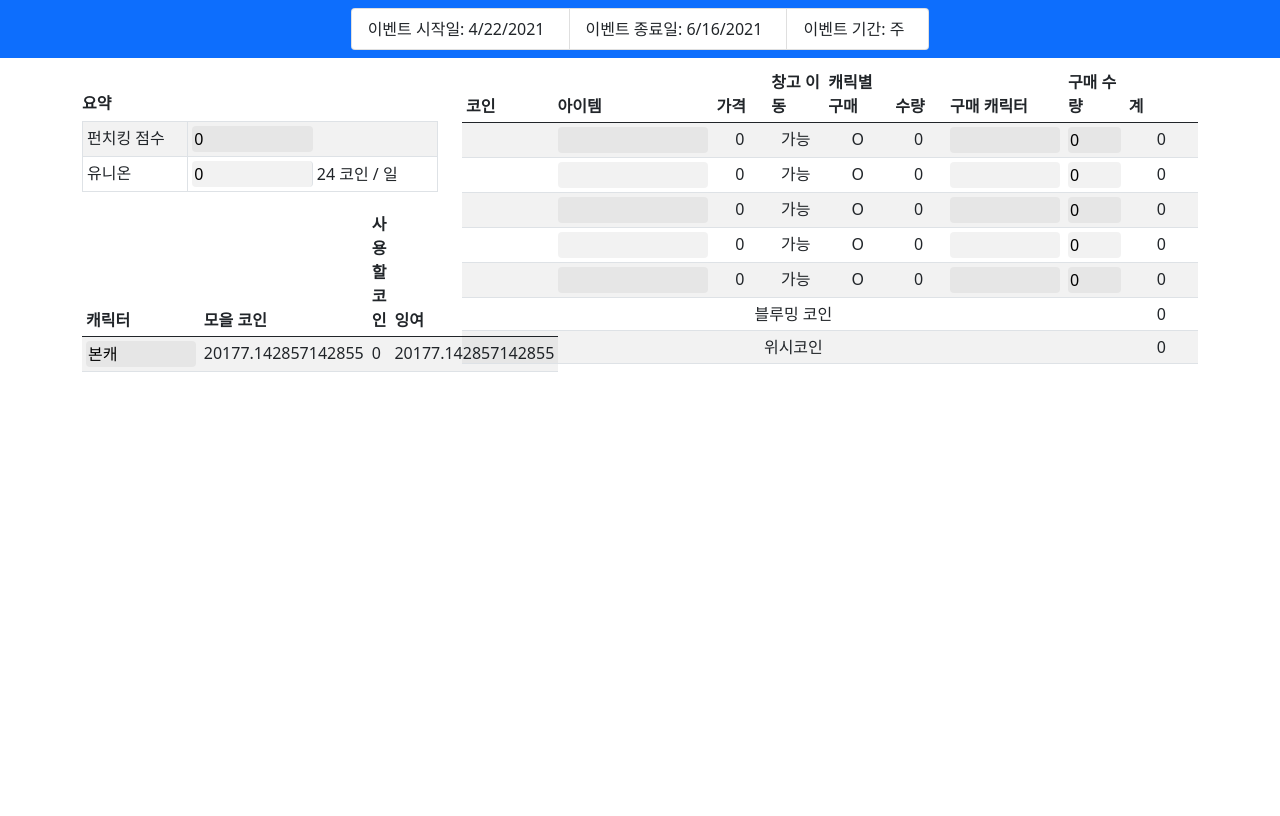
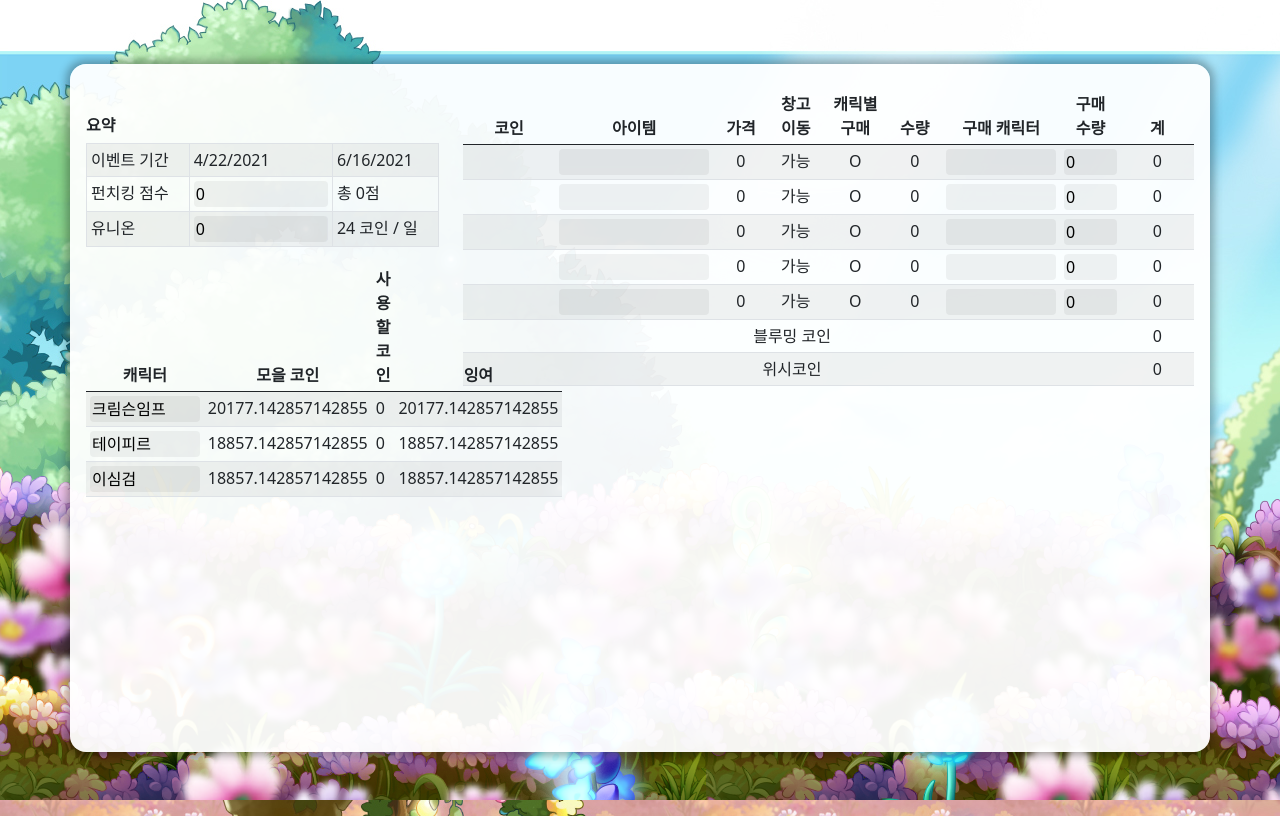
Before and after one commit to Cloudless67/coinshop, a Vue app in the folder client/: page / in a window 1280 px wide. Built offline with nearby package versions, Linux system fonts and the light colour scheme.

Commit message:
Updated design

```diff
--- a/client/src/App.vue
+++ b/client/src/App.vue
@@ -1,16 +1,6 @@
 <template>
+    <div class="front"></div>
     <div class="back">
-        <div class="container-fluid bg-primary py-2">
-            <ul class="list-group list-group-horizontal justify-content-center">
-                <span class="list-group-item pe-4"
-                    >이벤트 시작일: {{ eventStart.toLocaleString() }}
-                </span>
-                <span class="list-group-item pe-4"
-                    >이벤트 종료일: {{ eventEnd.toLocaleString() }}
-                </span>
-                <span class="list-group-item pe-4">이벤트 기간: 주 </span>
-            </ul>
-        </div>
         <div class="container">
             <Main />
         </div>
@@ -44,10 +34,30 @@ export default defineComponent({
 <style lang="scss">
 @import './scss/style.scss';
 body {
+    position: relative;
     width: 100%;
+    background-image: url('/back.jpg');
+    display: flex;
+    flex-direction: column;
+    justify-content: center;
+    z-index: -10;
 }
 
-.back {
-    height: 100vh;
+.container {
+    background: rgb(255, 255, 255, 0.95);
+    border-radius: 1rem;
+    padding: 1rem;
+    margin-top: 4rem;
+    margin-bottom: 4rem;
+    box-shadow: 0 0 8px 4px rgba(0, 0, 0, 0.3);
+}
+
+.front {
+    position: fixed;
+    background-image: url('/front.png');
+    width: 100%;
+    height: 50vh;
+    bottom: 0;
+    z-index: -10;
 }
 </style>
--- a/client/src/components/Autocomplete.vue
+++ b/client/src/components/Autocomplete.vue
@@ -4,9 +4,9 @@
             type="text"
             :value="value"
             :style="{ width }"
-            @keydown.down="down"
-            @keydown.up="up"
-            @keydown.enter.exact="enter"
+            @keydown.down="handleDown"
+            @keydown.up="handleUp"
+            @keydown.enter.exact="handleEnter"
             @input="updateInput($event.target.value)"
             @focus="updateInput($event.target.value)"
             @blur="active = false"
@@ -53,14 +53,6 @@ export default defineComponent({
             return this.itemsList.filter(x => x.includes(this.value));
         },
     },
-    watch: {
-        focus() {
-            if (this.focus >= 0) {
-                const list = this.$refs.list as HTMLUListElement;
-                list.children[this.focus].scrollIntoView();
-            }
-        },
-    },
     methods: {
         updateInput(value: string) {
             this.active = true;
@@ -70,16 +62,24 @@ export default defineComponent({
             this.active = false;
             this.$emit('update', cand);
         },
-        down() {
+        handleDown() {
             this.active = true;
             this.focus = Math.min(this.focus + 1, this.candidates.length - 1);
+            this.scrollView(false);
         },
-        up() {
-            this.active = true;
+        handleUp() {
             this.focus = Math.max(this.focus - 1, -1);
+            this.active = this.focus !== -1;
+            this.scrollView(true);
         },
-        enter() {
+        handleEnter() {
             if (this.active && this.focus >= 0) this.select(this.candidates[this.focus]);
+        },
+        scrollView(up: boolean) {
+            if (this.focus >= 0) {
+                const list = this.$refs.list as HTMLUListElement;
+                list.children[this.focus].scrollIntoView(up);
+            }
         },
     },
 });
--- a/client/src/components/Table/CharacterTable.vue
+++ b/client/src/components/Table/CharacterTable.vue
@@ -5,9 +5,9 @@
             <tr v-for="(row, i) in rows" :key="i">
                 <td>
                     <input
-                        class="nickname"
                         type="text"
                         :value="row.nickname"
+                        style="width: 12ch;"
                         @keydown.ctrl.enter="addRow(i)"
                         @keydown.ctrl.delete.prevent="removeRow(i)"
                         @input="updateNickname($event, i)"
@@ -17,7 +17,7 @@
                     {{ row.expectedTotal }}
                 </td>
                 <td>
-                    {{ row.used }}
+                    {{ row.using }}
                 </td>
                 <td>
                     {{ row.surplus }}
@@ -36,6 +36,7 @@ import {
     updateCharacterNickname,
 } from '@/store/mutationTypes';
 import useTableRowController from '@/composables/useTableRowController';
+import Item from '@/Item';
 
 export default defineComponent({
     name: 'Character Table',
@@ -52,11 +53,20 @@ export default defineComponent({
     computed: {
         rows() {
             const days = this.$store.getters.eventDuration;
-            return this.$store.state.characterData.table.map((nickname, i) => {
+            return this.$store.state.characterData.table.map((row, i) => {
                 let expectedTotal = (days / 7) * 300 * 8;
                 if (i === 0) expectedTotal += this.$store.getters.gardeningCoin * days;
-                const surplus = expectedTotal;
-                return { nickname, expectedTotal, used: 0, surplus };
+
+                const using = this.$store.state.itemCartData.table
+                    .filter(cartRow => cartRow[1] === row[0])
+                    .map(cartRow => {
+                        const item: Item = this.$store.getters.getItemByName(cartRow[0]);
+                        if (item.coin === 0) return (cartRow[2] as number) * item.price;
+                        else return 0;
+                    })
+                    .reduce((a, r) => a + r, 0);
+
+                return { nickname: row[0], expectedTotal, using, surplus: expectedTotal - using };
             });
         },
     },
@@ -71,9 +81,3 @@ export default defineComponent({
     },
 });
 </script>
-
-<style lang="scss" scoped>
-.nickname {
-    width: 12ch;
-}
-</style>
--- a/client/src/components/Table/InputTable.vue
+++ b/client/src/components/Table/InputTable.vue
@@ -4,32 +4,32 @@
         <tbody>
             <tr>
                 <td>
+                    이벤트 기간
+                </td>
+                <td>
+                    {{ $store.state.eventStart.toLocaleString() }}
+                </td>
+                <td>
+                    {{ $store.state.eventEnd.toLocaleString() }}
+                </td>
+            </tr>
+            <tr>
+                <td>
                     펀치킹 점수
                 </td>
                 <td>
-                    <input
-                        type="number"
-                        v-model="punchKingScore"
-                        min="0"
-                        max="1500"
-                    />
+                    <input type="number" v-model="punchKingScore" min="0" max="1500" />
                 </td>
+                <td>총 {{ $store.state.punchKingScore * 8 }}점</td>
             </tr>
             <tr>
                 <td>
                     유니온
                 </td>
                 <td>
-                    <input
-                        class="border-end"
-                        type="number"
-                        v-model="union"
-                        min="0"
-                        max="10000"
-                    />
-
-                    {{ $store.getters.gardeningCoin }} 코인 / 일
+                    <input class="border-end" type="number" v-model="union" min="0" max="10000" />
                 </td>
+                <td>{{ $store.getters.gardeningCoin }} 코인 / 일</td>
             </tr>
         </tbody>
     </table>
@@ -64,6 +64,6 @@ export default defineComponent({
 
 <style lang="scss" scoped>
 input {
-    width: 50%;
+    width: 100%;
 }
 </style>
--- a/client/src/components/Table/ItemCartTable.vue
+++ b/client/src/components/Table/ItemCartTable.vue
@@ -104,13 +104,13 @@ export default defineComponent({
     },
     computed: {
         rows() {
-            return this.$store.state.itemCartData.table.map(elem => {
-                const item: Item = this.$store.state.itemsList.find(item => item.name === elem[0]);
+            return this.$store.state.itemCartData.table.map(row => {
+                const item = this.$store.getters.getItemByName(row[0]);
                 return {
-                    item: item || Item.createEmptyItem(elem[0] as string),
-                    character: elem[1] as string,
-                    buyingQty: elem[2] as number,
-                    sum: item ? (elem[2] as number) * item.price : 0,
+                    item: item || Item.createEmptyItem(row[0] as string),
+                    character: row[1] as string,
+                    buyingQty: row[2] as number,
+                    sum: item ? (row[2] as number) * item.price : 0,
                 };
             });
         },
@@ -158,13 +158,9 @@ export default defineComponent({
 
 <style lang="scss" scoped>
 .wrapper {
-    overflow-x: auto;
-    overflow-y: visible;
-}
-
-th {
-    text-align: center;
-    white-space: pre-wrap;
+    position: relative;
+    overflow: auto;
+    height: 80vh;
 }
 
 .coin-name {
--- a/client/src/components/Table/TableHeader.vue
+++ b/client/src/components/Table/TableHeader.vue
@@ -16,3 +16,10 @@ export default defineComponent({
     props: ['headers'],
 });
 </script>
+
+<style scoped>
+th {
+    text-align: center;
+    white-space: pre-wrap;
+}
+</style>
--- a/client/src/composables/useTableRowController.ts
+++ b/client/src/composables/useTableRowController.ts
@@ -6,7 +6,6 @@ export default function useTableRowController() {
     const tbody = ref<HTMLElement>();
 
     const setFocus = (row: number, col: number) => {
-        console.log(row);
         tbody.value!.children[row].children[col].getElementsByTagName('input')[0].focus();
     };
 
--- a/client/src/store/getters.ts
+++ b/client/src/store/getters.ts
@@ -1,11 +1,10 @@
+import Item from '@/Item';
 import { Interval } from 'luxon';
 import { State } from 'vue';
 
 export default {
     eventDuration(state: State) {
-        return Interval.fromDateTimes(state.eventStart, state.eventEnd).count(
-            'day'
-        );
+        return Interval.fromDateTimes(state.eventStart, state.eventEnd).count('day');
     },
 
     gardeningCoin(state: State) {
@@ -15,6 +14,12 @@ export default {
     },
 
     itemsNameList(state: State) {
-        return state.itemsList.map((item) => item.name);
+        return state.itemsList.map(item => item.name);
+    },
+
+    getItemByName(state: State) {
+        return (name: string) => {
+            return state.itemsList.find(item => item.name === name);
+        };
     },
 };
--- a/client/src/store/state.ts
+++ b/client/src/store/state.ts
@@ -47,14 +47,14 @@ export default {
             coin: 1,
             price: 40,
             qty: 15,
-            perCharacter: true,
+            perCharacter: false,
             exchange: '가능',
         },
     ] as Item[],
     punchKingScore: 0,
     union: 0,
 
-    characterData: new Table([['본캐']]),
+    characterData: new Table([['크림슨임프'], ['테이피르'], ['이심검']]),
     itemCartData: new Table([
         ['', '', 0],
         ['', '', 0],
```
